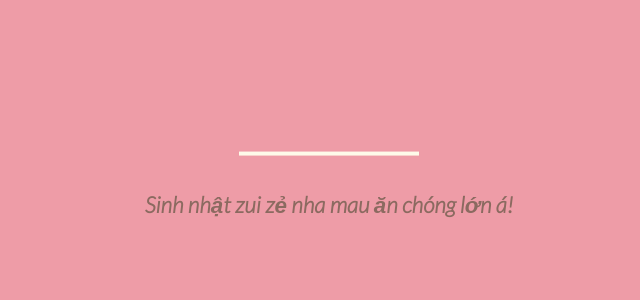
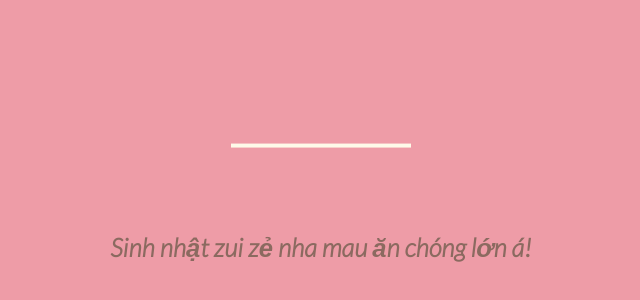
Before and after one commit to nnbgao/Snvv-nha-khuu, a plain HTML site: page index.html in a window 1280 px wide. Shown: the part 172-472 px from the top of the page, without its empty margins (319-959 px from the left). Drawn offline with Linux system fonts and the light colour scheme.

Commit message:
Refactor CSS for candles and fire animations

```diff
--- a/style.css
+++ b/style.css
@@ -1,9 +1,12 @@
-@import url(https://fonts.googleapis.com/css?family=Lato:300italic);
+/* Font Lato có hỗ trợ tiếng Việt */
+@import url('https://fonts.googleapis.com/css2?family=Lato:ital,wght@1,300&display=swap&subset=latin-ext');
 
 html,
 body {
   width: 100%;
   height: 100%;
+  margin: 0;
+  padding: 0;
 }
 
 body {
@@ -16,9 +19,7 @@ body {
   margin: -10em auto 0 auto;
 }
 
-/* ============================================== Candle
-*/
-
+/* ============================================== Candle */
 .velas {
   background: #ffffff;
   border-radius: 10px;
@@ -50,9 +51,7 @@ body {
   left: 0;
 }
 
-/* ============================================== Fire
-*/
-
+/* ============================================== Fire */
 .fuego {
   border-radius: 100%;
   position: absolute;
@@ -78,9 +77,7 @@ body {
   animation: fuego 0.2s 6.5s infinite;
 }
 
-/* ============================================== Animation Fire
-*/
-
+/* ============================================== Animation Fire */
 @keyframes fuego {
   0%, 100% {
     background: rgba(254, 248, 97, 0.5);
@@ -100,13 +97,17 @@ body {
   }
 }
 
+/* ============================================== Text */
 .text {
   color: #8b6a60;
   font-family: 'Lato', sans-serif;
   font-weight: 300;
-  font-style:italic;
+  font-style: italic;
   text-align: center;
-  h1 {
-    font-size: 1.4em;
-  }
+  margin-top: 4em;
 }
+
+.text h1 {
+  font-size: 1.6em;
+  margin: 0;
+    }
```
